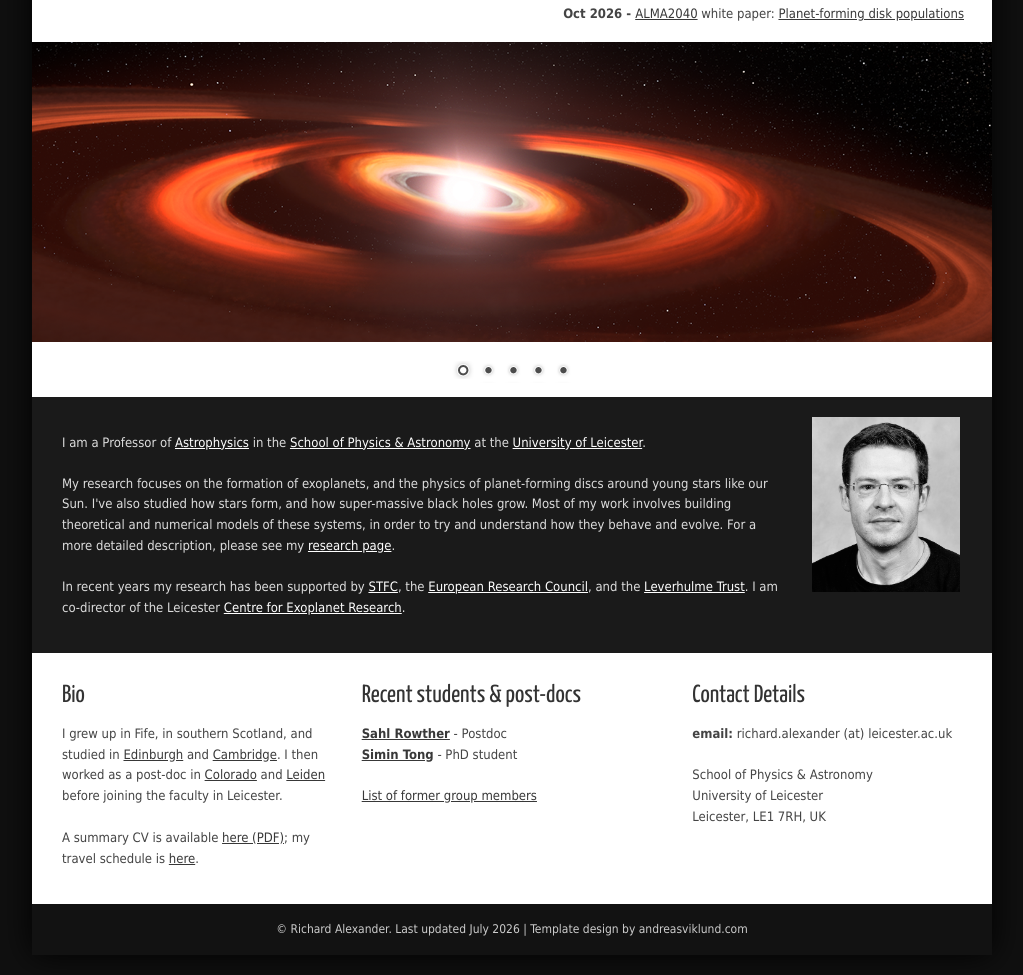
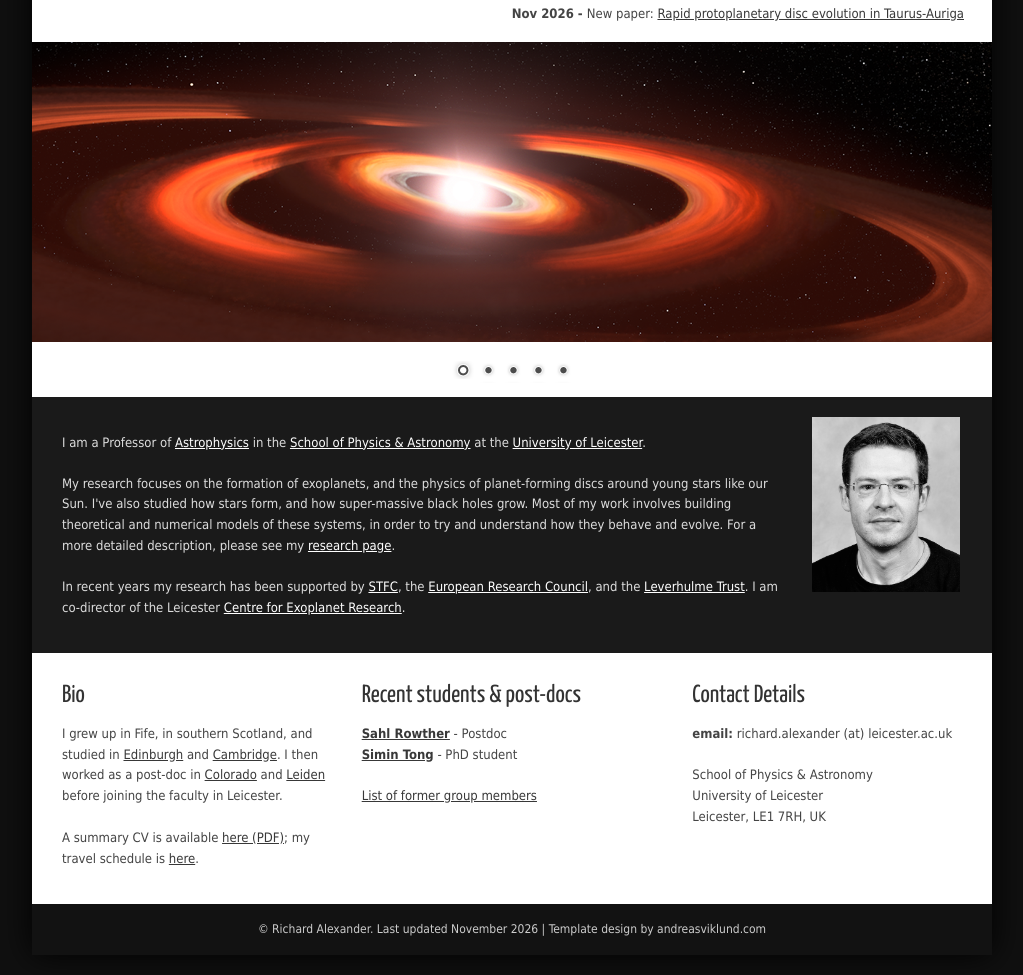
Before and after one commit to rdalexander/rdalexander.github.io, a plain HTML site: page index.html in a window 1280 px wide. Shown: the part 81-1056 px from the top of the page, without its empty margins (128-1151 px from the left). Drawn offline with Linux system fonts and the light colour scheme; a web font is replaced by a local one.

Commit message:
Papers accepted

```diff
--- a/index.html
+++ b/index.html
@@ -52,6 +52,8 @@
 
 	    <div>
               <ul id="news-ticker" class="clearfix">
+		<li><b>Nov 2026 - </b> New paper: <a href=https://arxiv.org/abs/2611.21884><u>Rapid protoplanetary disc evolution in Taurus-Auriga</u></a>
+		<li><b>Nov 2026 - </b> New paper: <a href=https://arxiv.org/abs/2611.22571><u>Planet formation in a warped disc: infall and instability</u></a>
 		<li><b>Oct 2026 - </b> <a href=https://www.euroalma2040.com><u>ALMA2040</u></a> white paper: <a href=https://arxiv.org/abs/2610.20715><u>Planet-forming disk populations</u></a>
 		<li><b>Jul 2026 - </b> New paper: <a href=https://arxiv.org/abs/2607.21733><u>JWST reveals the evolution of disc winds</u></a>
 		<li><b>Jul 2026 - </b> <a href=alexander_UKI_discs_review.pdf><u>Review talk</u></a> at the <a href=https://ukidiscs2026.github.io/discs2026/><u>UK&I Discs Meeting</u></a>, Cambridge
@@ -153,7 +155,7 @@
 	</div>
 
 	<div id="footer" class="shadow">
-		<p>&copy; Richard Alexander.  Last updated July 2026 | <a href="http://andreasviklund.com/templates/inland-wood/">Template design</a> by <a href="http://andreasviklund.com/">andreasviklund.com</a>
+		<p>&copy; Richard Alexander.  Last updated November 2026 | <a href="http://andreasviklund.com/templates/inland-wood/">Template design</a> by <a href="http://andreasviklund.com/">andreasviklund.com</a>
 </p>
 	</div>
 </div>
```
Also changed, not shown: publications.html (+2 -0 lines).
